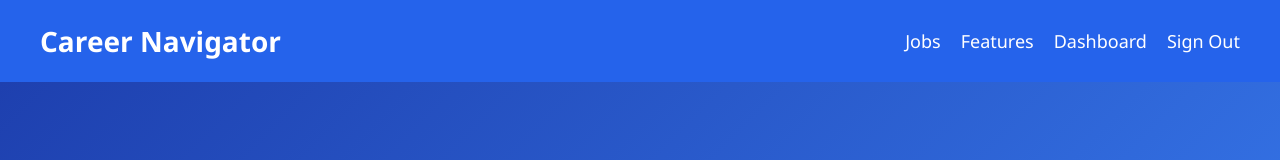
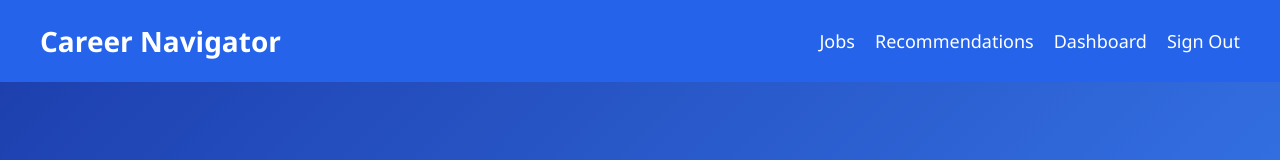
Before and after one commit to Raghu7331/Career-Navigator, a React app in the folder frontend/: page /home in a window 1280 px wide. Shown: the top 160 px of the page. Built offline with nearby package versions, Linux system fonts and the light colour scheme; no server answers; the HTML template or start-up script is replaced by a standard one.

Commit message:
Add Recommendations link to landing page navigation

```diff
--- a/frontend/src/pages/landingpage.jsx
+++ b/frontend/src/pages/landingpage.jsx
@@ -153,7 +153,7 @@ export default function CareerNavigator() {
         <div style={{ display: "flex", alignItems: "center", gap: "20px" }}>
           <nav style={nav}>
             <Link to="/job-opportunities" style={{ color: "white", textDecoration: "none" }}>Jobs</Link>
-            <Link to="/features" style={{ color: "white", textDecoration: "none" }}>Features</Link>
+            <Link to="/job-recommendations" style={{ color: "white", textDecoration: "none" }}>Recommendations</Link>
             <Link to="/dashboard" style={{ color: "white", textDecoration: "none" }}>Dashboard</Link>
             <Link to="/" style={{ color: "white", textDecoration: "none" }}>Sign Out</Link>
           </nav>
```
